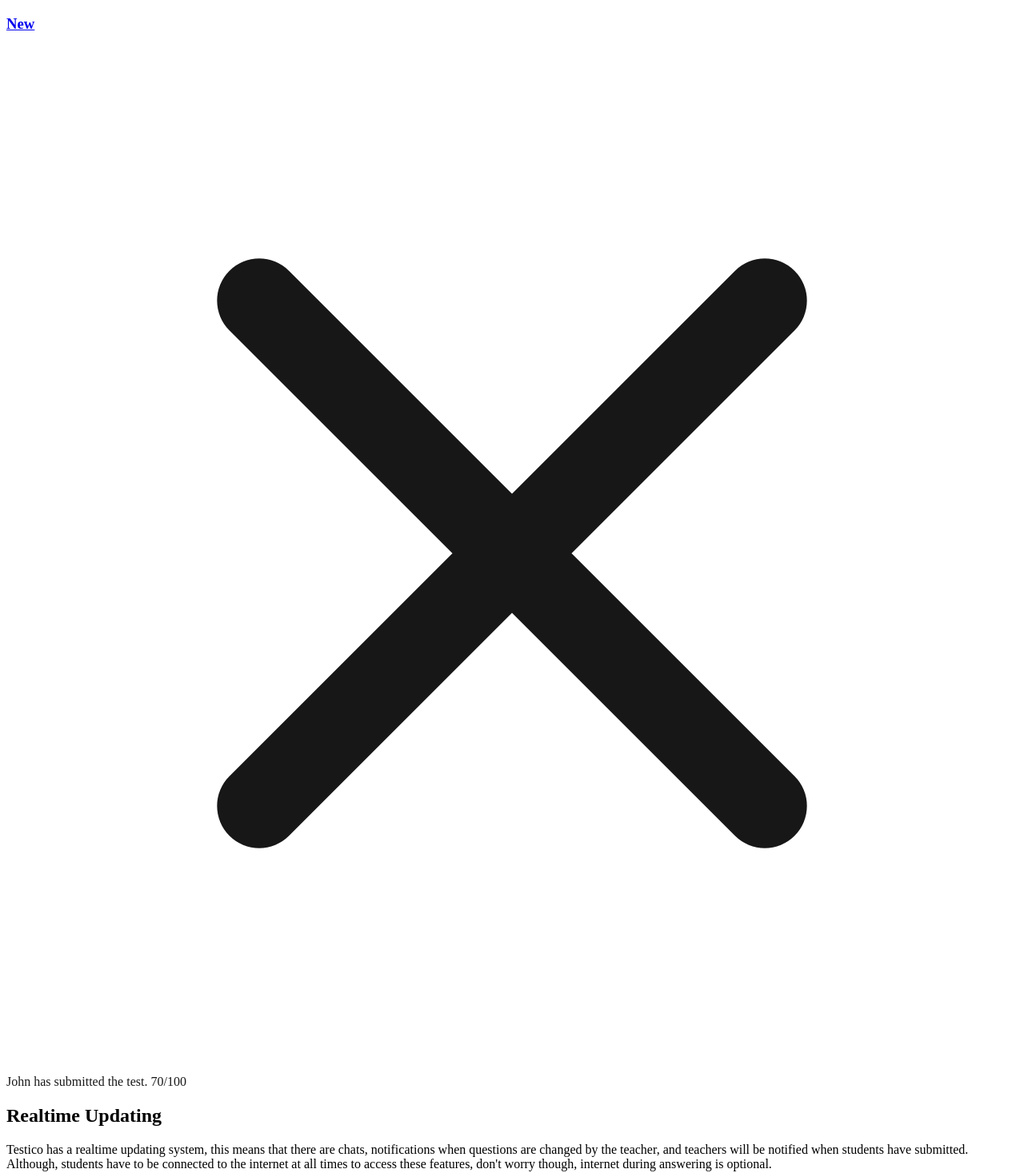
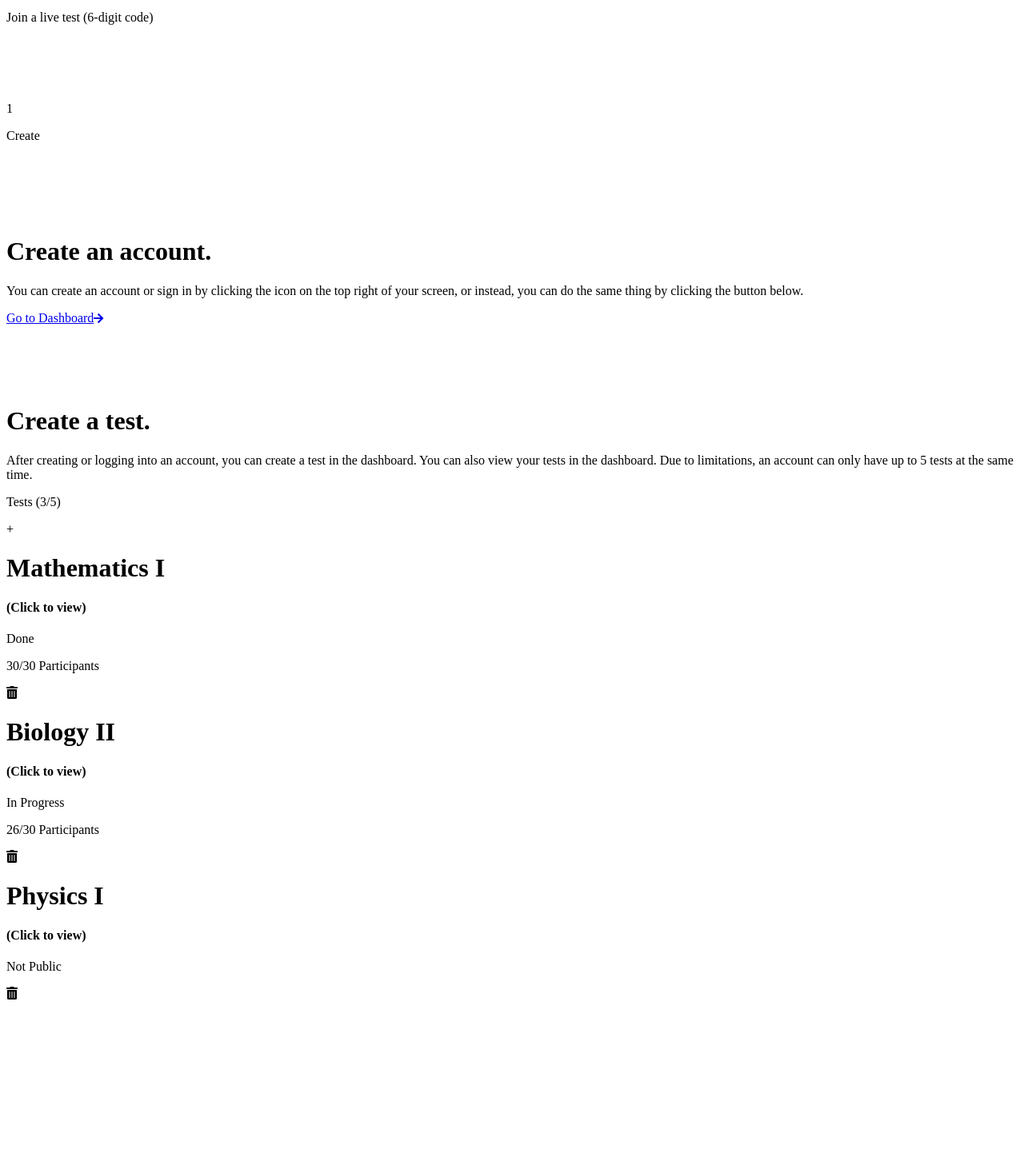
Before and after one commit to 1mmunity/Testico, a Next.js app: page / in a window 1280 px wide. Shown: the part 246-1713 px from the top of the page at 80% size. After the commit the page ends 1586 px from the top, so only its background shows below. Built offline with nearby package versions, Linux system fonts and the light colour scheme.

Commit message:
feat: remove join and new button, add shortcut for joining tests, and add steps (incompleted)

```diff
--- /dev/null
+++ b/commitlint.config.js
@@ -0,0 +1,3 @@
+module.exports = {
+    extends: ['@commitlint/config-conventional']
+}
--- a/package.json
+++ b/package.json
@@ -8,6 +8,7 @@
   "dependencies": {
     "@fortawesome/fontawesome-svg-core": "^1.2.36",
     "@fortawesome/free-brands-svg-icons": "^5.15.4",
+    "@fortawesome/free-regular-svg-icons": "^5.15.4",
     "@fortawesome/free-solid-svg-icons": "^5.15.4",
     "@fortawesome/react-fontawesome": "^0.1.16",
     "@heroicons/react": "^1.0.5",
--- a/pages/_app.js
+++ b/pages/_app.js
@@ -1,8 +1,18 @@
 import 'tailwindcss/tailwind.css'
 import '../styles/global.css'
+import Head from 'next/head'
 
 function MyApp({ Component, pageProps }) {
-  return <Component {...pageProps} />
+  return (
+  <>
+  <div className='relative'>
+    <Component {...pageProps} />
+  </div>
+  <Head>
+    <title>Testico</title>
+  </Head>
+  </>
+  )
 }
 
 export default MyApp
--- a/pages/index.js
+++ b/pages/index.js
@@ -1,13 +1,43 @@
-import { CheckIcon, XIcon } from '@heroicons/react/outline'
 import { FontAwesomeIcon } from '@fortawesome/react-fontawesome'
-import { faGithub } from '@fortawesome/free-brands-svg-icons'
+import { faUserCircle, faArrowRight, faTrashAlt } from '@fortawesome/free-solid-svg-icons'
 import React from 'react'
+
+// ! How do i fix JIT (tailwindcss) here? (Next 2 functions)
+function Line({ py }) {
+  return <div className={`border-gray-200 border-r-2 border-dashed w-min m-auto`} style={{ padding: `${py}rem 0` }}></div>
+}
+
+function LinePlaceholder({ span1, span2 }) {
+  return <div className='grid grid-cols-10 gap-2'>
+    <div className={`bg-gray-200 p-2 rounded`} style={{ gridColumn: `span ${span1} / span ${span1}`}}></div>
+    <div className={`bg-gray-200 p-2 rounded`} style={{ gridColumn: `span ${span2} / span ${span2}`}}></div>
+  </div>
+}
+
+function Circle() {
+  return <div className='w-2 h-2 rounded-full bg-gray-200 m-auto'></div>
+}
+
+function Segment({ title, content, children }) {
+  return(
+    <>
+      <div className='text-center my-5'>
+        <h1 className='font-bold text-3xl mb-3'>{title}</h1>
+        <p className='text-gray-400 tracking-wide text-justify w-3/4 sm:w-1/2 lg:w-1/3 m-auto'>
+          {content}
+        </p>
+        {children}
+      </div>
+    </>
+  )
+}
 
 function ExampleCardsAtTop() {
   return(
     <>
-      <a className='duration-150 transitiona-all fixed w-min -top-2 right-2 text-white bg-gray-400 bg-opacity-50 backdrop-blur rounded-lg p-4 pt-6 rounded-t-none z-10 hover:translate-y-1' href='/'>
-        <FontAwesomeIcon icon={faGithub} size='2x'/>
+      <a className='duration-150 transitiona-all fixed w-min -top-2 right-2 text-white bg-gray-400 bg-opacity-50 backdrop-blur rounded-lg p-4 pt-6 rounded-t-none z-10 hover:translate-y-1'
+      href='/dashboard'>
+        <FontAwesomeIcon icon={faUserCircle} size='2x' />
       </a>
       <div className='grid place-items-center py-20 bg-gradient-to-r from-blue-600 to-purple-400 shadow-md'>
         <div className='absolute top-20 mr-20 card-spin-1 card-back-1 -rotate-12 w-7/12 sm:w-1/3 lg:w-1/4 xl:w-1/5 bg-white p-5 rounded-lg shadow-lg'>
@@ -17,18 +47,9 @@ function ExampleCardsAtTop() {
             </div>
           </div>
           <div className='grid grid-rows-3 gap-2 pb-4'>
-            <div className='grid grid-cols-10 gap-2'>
-              <div className='bg-gray-200 p-2 col-span-6 rounded'></div>
-              <div className='bg-gray-200 p-2 col-span-4 rounded'></div>
-            </div>
-            <div className='grid grid-cols-10 gap-2'>
-              <div className='bg-gray-200 p-2 col-span-2 rounded'></div>
-              <div className='bg-gray-200 p-2 col-span-8 rounded'></div>
-            </div>
-            <div className='grid grid-cols-10 gap-2'>
-              <div className='bg-gray-200 p-2 col-span-5 rounded'></div>
-              <div className='bg-gray-200 p-2 col-span-5 rounded'></div>
-            </div>
+            <LinePlaceholder span1={6} span2={4} />
+            <LinePlaceholder span1={2} span2={8} />
+            <LinePlaceholder span1={5} span2={5} />
           </div>
           <div className='grid grid-rows-4 gap-2'>
             <div className='grid grid-cols-10 gap-4'>
@@ -56,18 +77,9 @@ function ExampleCardsAtTop() {
             </div>
           </div>
           <div className='grid grid-rows-3 gap-2 pb-4'>
-            <div className='grid grid-cols-10 gap-2'>
-              <div className='bg-gray-200 p-2 col-span-6 rounded'></div>
-              <div className='bg-gray-200 p-2 col-span-4 rounded'></div>
-            </div>
-            <div className='grid grid-cols-10 gap-2'>
-              <div className='bg-gray-200 p-2 col-span-2 rounded'></div>
-              <div className='bg-gray-200 p-2 col-span-8 rounded'></div>
-            </div>
-            <div className='grid grid-cols-10 gap-2'>
-              <div className='bg-gray-200 p-2 col-span-5 rounded'></div>
-              <div className='bg-gray-200 p-2 col-span-5 rounded'></div>
-            </div>
+            <LinePlaceholder span1={6} span2={4} />
+            <LinePlaceholder span1={2} span2={8} />
+            <LinePlaceholder span1={5} span2={5} />
           </div>
           <div className='grid grid-rows-4 gap-2'>
             <div className='grid grid-cols-10 gap-4'>
@@ -98,80 +110,125 @@ function Headings() {
     <div>
       <h1 className='text-center text-gradient-change w-min m-auto text-transparent bg-clip-text bg-gradient-to-r from-blue-600 via-purple-400 to-blue-600 text-4xl font-bold pt-48 uppercase tracking-widest inset'>Testico</h1>
       <p className='opacity-40 text-center text-lg tracking-wide'>Got a test? We got you.</p>
-      <div className='flex opacity-75 bg-gradient-to-r from-blue-600 to-cyan-400 w-min m-auto mt-5 rounded-lg'>
-        <a href='/join' className='duration-150 shadow-md bg-transparent px-6 py-2 rounded-none rounded-l-lg inline-flex border-r border-white filter'>
-          <h3 className='text-white uppercase tracking-widest'>Join</h3>
-        </a>
-        <a href='/new' className='duration-150 bg-transparent shadow-md px-6 py-2 rounded-none rounded-r-lg inline-flex border-l border-white filter'>
-          <h3 className='text-white uppercase tracking-widest'>New</h3>
-        </a>
-      </div>
+      <form className='block shadow-md bg-gray-50 p-3 m-auto rounded-lg mt-5 w-max' onSubmit={(e) => {
+        e.preventDefault()
+        window.location.href = `/tests/${e.target[0].value}`
+      }}>
+        <input type='text' className='col-span-4 w-full bg-gray-200 outline-none px-4 py-2 text-sm rounded-lg' placeholder='123 456' maxLength={6} />
+        <p className='text-xs text-center text-gray-300 tracking-wider mt-0.5'>Join a live test (6-digit code)</p>
+      </form>
     </div>
   )
 }
 
-export default function Home() {
-  const m = [
-    ['Jeremy', 'text-yellow-500', 50],
-    ['John', 'text-green-500', 70],
-    ['Aaron', 'text-cyan-400', 100],
-    ['Adriel', 'text-red-400', 86],
-    ['James', 'text-purple-300', 99],
-    ['Caroline', 'text-pink-400', 80]
-  ]
-  const [realtime, setRealtime] = React.useState(0)
+function Steps() {
+  return(
+    <>
+    <div>
+      <Line py={2.5}/>
+      <div className='w-max m-auto mb-1'>
+        <span className='inline-flex w-10 h-10 items-center justify-center rounded-full bg-gradient-to-r from-blue-500 to-purple-400 text-white font-bold'>
+          1
+        </span>
+      </div>
+      <p className='w-max m-auto font-bold text-3xl tracking-wide text-center text-transparent bg-clip-text bg-gradient-to-r from-blue-500 to-purple-400'>Create</p>
+    </div>
+    <Line py={2.5} />
+    <Circle />
+    <Segment title='Create an account.' content={<>You can create an account or sign in by <span className='text-pink-400'>clicking
+      the icon on the top right of your screen</span>, or instead,
+      you can do the same thing by clicking the button below.</>}
+    >
+      <div className='my-10'>
+        <a className='group duration-500 px-4 py-2 m-auto w-max border-b-2 border-pink-200 hover:border-pink-400 block rounded-t-lg bg-pink-100' href='/dashboard'>
+          <span className='pb-1 tracking-wider text-pink-400 font-medium'>Go to Dashboard</span>
+          <FontAwesomeIcon icon={faArrowRight} size='sm' className='duration-150 ml-2 group-hover:ml-3 text-pink-400'/>
+        </a>
+      </div>
+    </Segment>
 
-  React.useEffect(() => {
-    setInterval(() => {
-      setRealtime((prev) => prev != m.length-1 ? prev + 1 : 0)
-    }, 5000)
-  }, [])
-
-  function RealtimeUpdating() {
-    function Score({ score }) {
-      return(
-        <span className={`${score < 75 ? 'bg-red-200 text-red-500' : (score < 99 ? 'bg-yellow-200 text-yellow-500' :  'bg-green-200 text-green-500')} py-1 text-xs px-1 rounded ml-2`}>
-          {score}/100
-        </span>
-      )
-    }
-
-    return(
-      <div>
-        <div className='p-12 text-center bg-gradient-to-r from-red-500 to-pink-400 shadow-md py-16 relative shadow-lg'>
-          <div className='bg-gradient-to-r from-blue-600 to-cyan-400 p-5 shadow-lg rounded-lg w-max pulsing absolute -top-8 left-0 right-0 m-auto'>
-            <div className='inline-flex align-middle mr-1'>{m[realtime][2] > 75 ? <CheckIcon className='text-green-400 w-5 h-5 ' /> : <XIcon className='text-red-400 w-5 h-5'/>}</div>
-            <p className='text-gray-300 inline-flex align-middle'><span className={`${m[realtime][1]} mr-1 font-bold`}>{m[realtime][0]}</span> has submitted the
-            test. <Score score={m[realtime][2]} />
-            </p>
+    <Circle />
+    <Line py={2.5} />
+    <Circle />
+    <Segment title='Create a test.' content={<>After creating or logging into an account,
+    you can create a test in the dashboard. You can also view your tests in the
+    dashboard. Due to limitations, <span className='text-pink-400'>
+    an account can only have up to 5 tests at the same time.</span></>}>
+    <div className='pt-10 sm:px-0 text-left'>
+      <div className='relative border border-gray-200 m-auto w-11/12 sm:w-96 rounded-lg shadow-md'>
+        <div className='bg-gray-100 p-2 px-3 text-gray-500 rounded-t-lg font-medium tracking-wide font-mono'>
+          <p>Tests (3/5)</p>
+          <div className='cursor-pointer duration-150 hover:-translate-y-0.5 absolute shadow-md hover:shadow-lg top-6 right-5 bg-green-500 text-green-100 w-8 h-8 rounded-full inline-flex items-center justify-center'>
+            <p>+</p>
           </div>
-          <h2 className='font-bold text-red-100 uppercase tracking-widest text-white text-xl'>Realtime Updating</h2>
-          <p className='text-white opacity-50 tracking-wide m-auto mt-2 w-11/12 sm:w-3/4 lg:w-1/2'>
-            Testico has a realtime updating system, this means that there are chats,
-            notifications when questions are changed by the teacher, and teachers will be notified when students have submitted.
-            Although, students have to be connected to the internet at all times to access these features, don't worry though,
-            internet during answering is optional.
-          </p>
+        </div>
+        <div className='grid grid-rows-3 divide-y'>
+          <div className='p-5 group hover:bg-gray-50 duration-200 cursor-pointer grid grid-cols-12'>
+            <div className='col-span-10'>
+              <div className='mb-1'>
+                <h1 className='text-xl w-max bg-clip-text text-transparent bg-gradient-to-r from-indigo-700 to-indigo-400 font-mono'>Mathematics I</h1>
+                <h4 className='text-xs tracking-wide text-gray-300'>(Click to view)</h4>
+              </div>
+              <div>
+                <p className='w-max inline-flex bg-green-200 text-green-600 text-xs px-2 py-0.5 rounded-full mr-1'>Done</p>
+                <p className='w-max inline-flex bg-rose-200 text-rose-600 text-xs px-2 py-0.5 rounded-full'>30/30 Participants</p>
+              </div>
+            </div>
+            <div className='grid items-center col-span-2'>
+              <span className='inline-flex w-10 h-10 items-center justify-center rounded-lg bg-red-100 text-red-400 hover:bg-red-400 hover:text-red-100 duration-150'>
+                <FontAwesomeIcon icon={faTrashAlt} />
+              </span>
+            </div>
+          </div>
+          <div className='p-5 group hover:bg-gray-50 duration-200 cursor-pointer grid grid-cols-12'>
+            <div className='col-span-10'>
+              <div className='mb-1'>
+                <h1 className='text-xl w-max bg-clip-text text-transparent bg-gradient-to-r from-green-700 to-green-400 font-mono'>Biology II</h1>
+                <h4 className='text-xs tracking-wide text-gray-300'>(Click to view)</h4>
+              </div>
+              <div>
+                <p className='w-max inline-flex bg-yellow-200 text-yellow-600 text-xs px-2 py-0.5 rounded-full mr-1'>In Progress</p>
+                <p className='w-max inline-flex bg-rose-200 text-rose-600 text-xs px-2 py-0.5 rounded-full'>26/30 Participants</p>
+              </div>
+            </div>
+            <div className='grid items-center col-span-2'>
+              <span className='inline-flex w-10 h-10 items-center justify-center rounded-lg bg-red-100 text-red-400 hover:bg-red-400 hover:text-red-100 duration-150'>
+                <FontAwesomeIcon icon={faTrashAlt} />
+              </span>
+            </div>
+          </div>
+          <div className='p-5 group hover:bg-gray-50 duration-200 cursor-pointer grid grid-cols-12'>
+            <div className='col-span-10'>
+              <div className='mb-1'>
+                <h1 className='text-xl w-max bg-clip-text text-transparent bg-gradient-to-r from-yellow-700 to-yellow-400 font-mono'>Physics I</h1>
+                <h4 className='text-xs tracking-wide text-gray-300'>(Click to view)</h4>
+              </div>
+              <div>
+                <p className='w-max inline-flex bg-gray-200 text-gray-500 text-xs px-2 py-0.5 rounded-full mr-1'>Not Public</p>
+              </div>
+            </div>
+            <div className='grid items-center col-span-2'>
+              <span className='inline-flex w-10 h-10 items-center justify-center rounded-lg bg-red-100 text-red-400 hover:bg-red-400 hover:text-red-100 duration-150'>
+                <FontAwesomeIcon icon={faTrashAlt} />
+              </span>
+            </div>
+          </div>
         </div>
       </div>
-    )
-  }
+    </div>
+    </Segment>
+    <Circle />
+    <Line py={2.5} />
+    </>
+  )
+}
 
-  function EasyToUse() {
-    return(
-      <div>
-
-      </div>
-    )
-  }
-
+export default function Home() {
   return(
     <>
     <ExampleCardsAtTop />
     <Headings />
-    <div className='pt-44'>
-      <RealtimeUpdating />
-    </div>
+    <Steps />
     </>
   )
 }
--- a/tailwind.config.js
+++ b/tailwind.config.js
@@ -7,8 +7,9 @@ module.exports = {
   theme: {
     extend: {
       colors: {
-        'blue-gray': colors.blueGray,
-        cyan: colors.cyan
+        cyan: colors.cyan,
+        rose: colors.rose,
+        emerald: colors.emerald
       }
     },
   },
```
Also changed, not shown: styles/global.css (+8 -9 lines), 1 other file (tests, documents, lock files or other folders).
